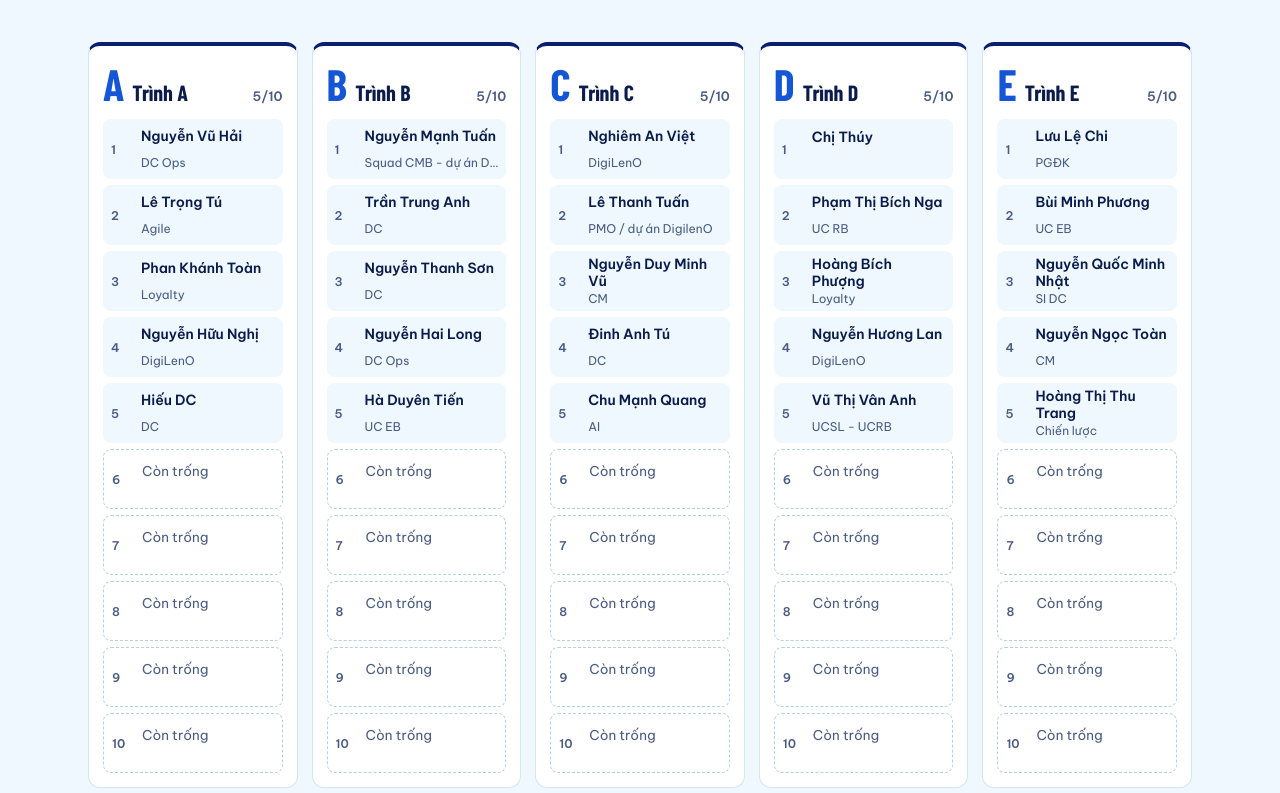
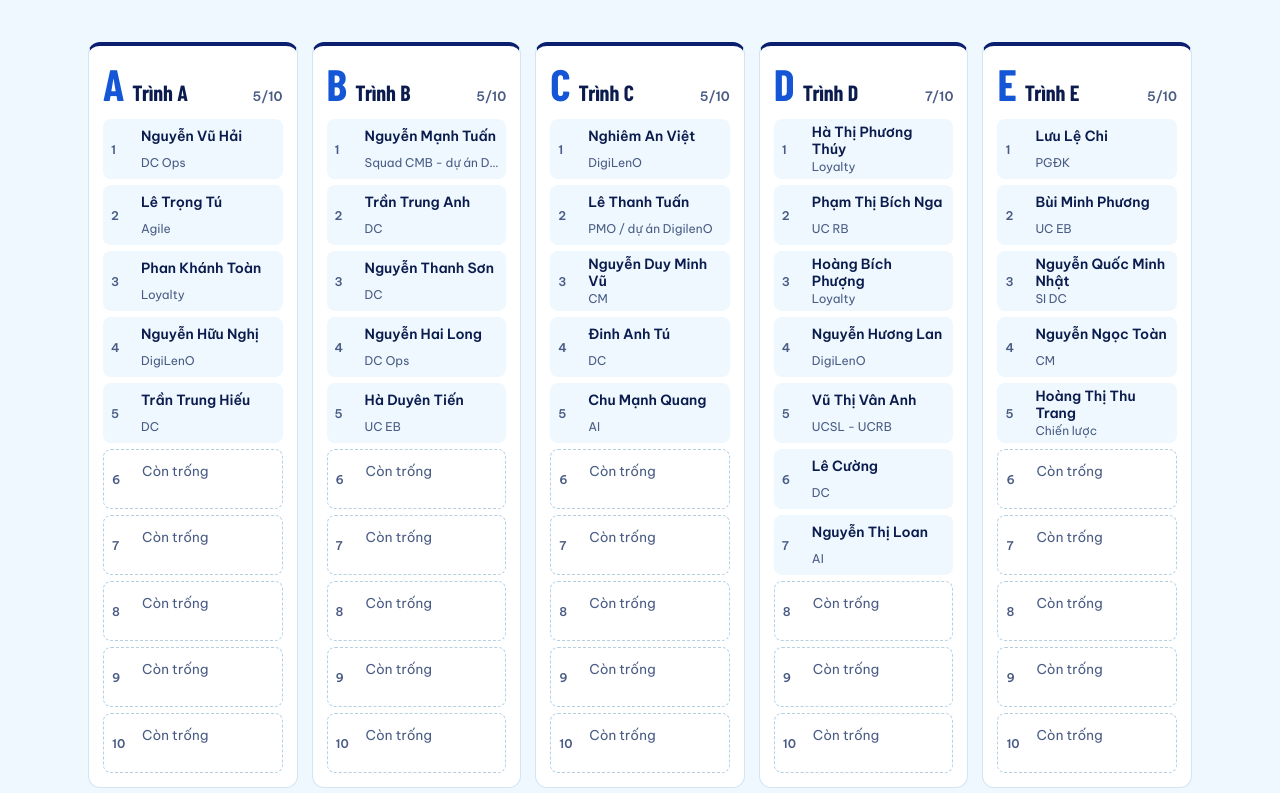
Before and after one commit to torny-glitch/si-open-2026, a React (Vite) app: page / in a window 1280 px wide. Shown: the part 1807-2600 px from the top of the page. Built offline with nearby package versions, Linux system fonts and the light colour scheme; a web font is replaced by a local one.

Commit message:
Add files via upload

```diff
--- a/src/main.jsx
+++ b/src/main.jsx
@@ -146,13 +146,14 @@ const DEFAULT_PLAYERS = [
   // 5 đội trưởng = 5 người Trình A (số đội tạm theo thứ tự cũ, chỉnh ở đây nếu cần)
   P('A', 'Nguyễn Vũ Hải', 'DC Ops', 'Đội 2'), P('A', 'Lê Trọng Tú', 'Agile', 'Đội 4'),
   P('A', 'Phan Khánh Toàn', 'Loyalty', 'Đội 3'), P('A', 'Nguyễn Hữu Nghị', 'DigiLenO', 'Đội 1'),
-  P('A', 'Hiếu DC', 'DC', 'Đội 5'),
+  P('A', 'Trần Trung Hiếu', 'DC', 'Đội 5'),
   P('B', 'Nguyễn Mạnh Tuấn', 'Squad CMB - dự án Digi Leno'), P('B', 'Trần Trung Anh', 'DC'),
   P('B', 'Nguyễn Thanh Sơn', 'DC'), P('B', 'Nguyễn Hai Long', 'DC Ops'), P('B', 'Hà Duyên Tiến', 'UC EB'),
   P('C', 'Nghiêm An Việt', 'DigiLenO'), P('C', 'Lê Thanh Tuấn', 'PMO / dự án DigilenO'),
   P('C', 'Nguyễn Duy Minh Vũ', 'CM'), P('C', 'Đinh Anh Tú', 'DC'), P('C', 'Chu Mạnh Quang', 'AI'),
-  P('D', 'Chị Thúy'), P('D', 'Phạm Thị Bích Nga', 'UC RB'), P('D', 'Hoàng Bích Phượng', 'Loyalty'),
+  P('D', 'Hà Thị Phương Thúy', 'Loyalty'), P('D', 'Phạm Thị Bích Nga', 'UC RB'), P('D', 'Hoàng Bích Phượng', 'Loyalty'),
   P('D', 'Nguyễn Hương Lan', 'DigiLenO'), P('D', 'Vũ Thị Vân Anh', 'UCSL - UCRB'),
+  P('D', 'Lê Cường', 'DC'), P('D', 'Nguyễn Thị Loan', 'AI'),
   P('E', 'Lưu Lệ Chi', 'PGĐK'), P('E', 'Bùi Minh Phương', 'UC EB'), P('E', 'Nguyễn Quốc Minh Nhật', 'SI DC'),
   P('E', 'Nguyễn Ngọc Toàn', 'CM'), P('E', 'Hoàng Thị Thu Trang', 'Chiến lược')
 ];
```
